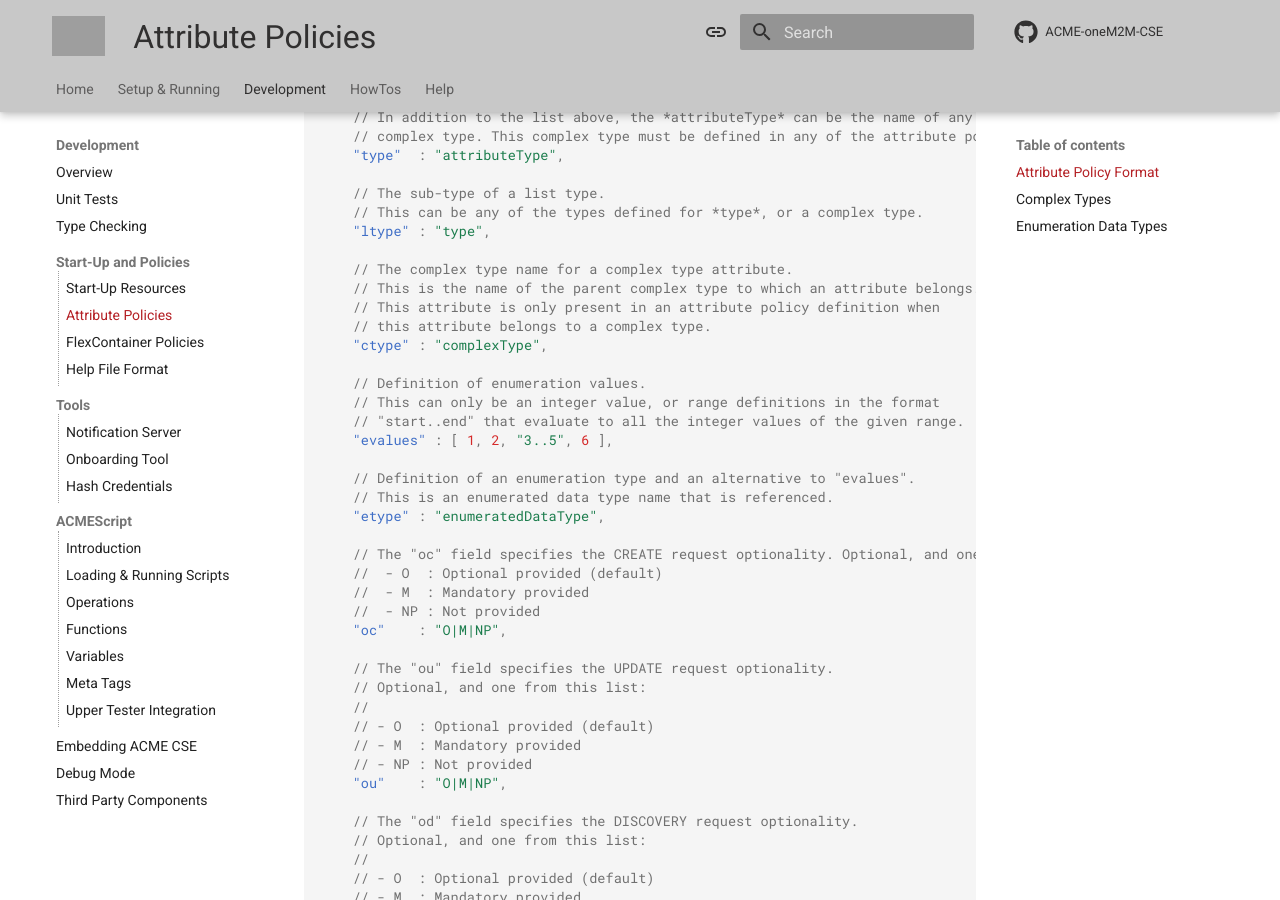
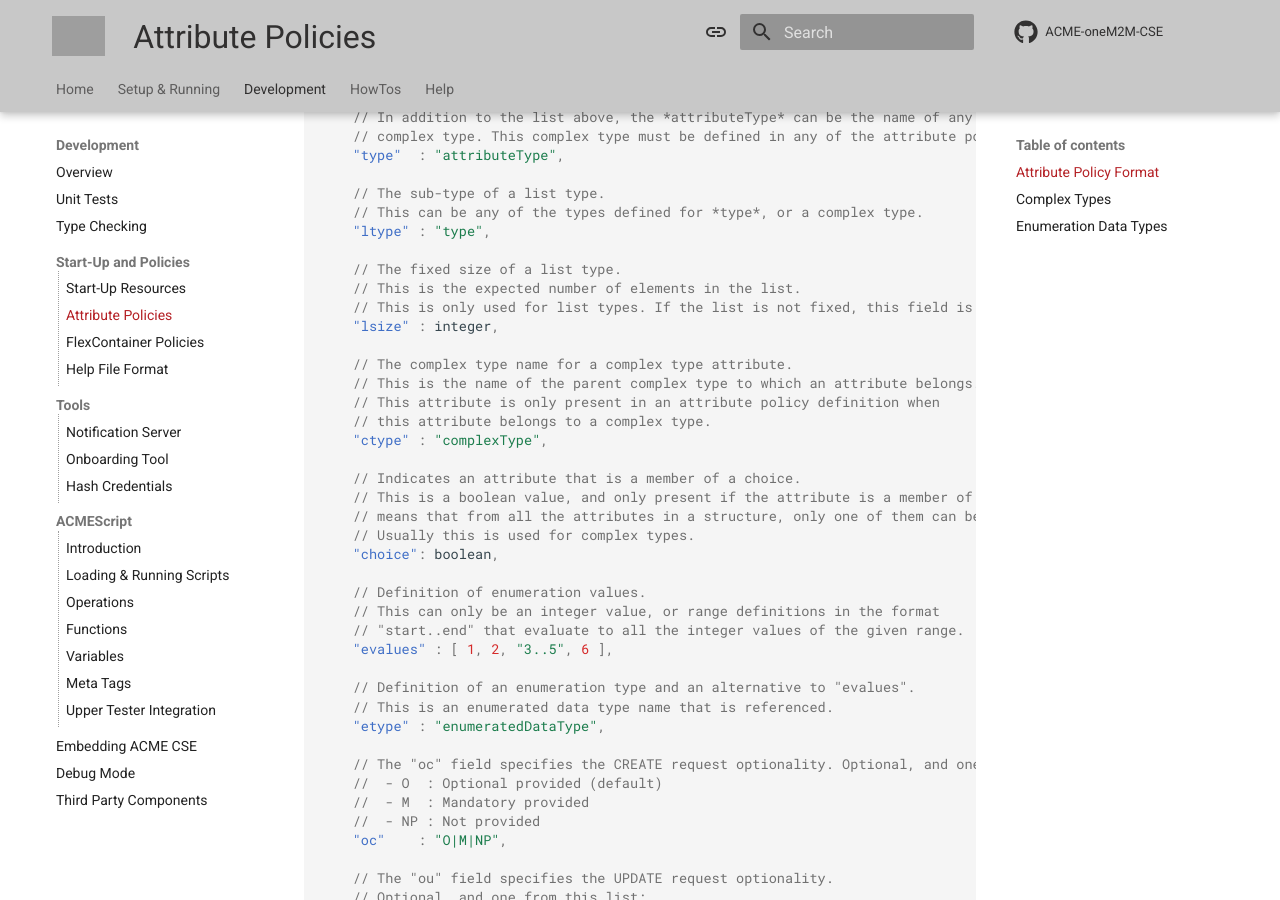
Before and after one commit to ankraft/ACME-oneM2M-CSE-mkdocs, an MkDocs documentation site: the page built from docs/development/AttributePolicies.md, in a window 1280 px wide and 900 px high, scrolled down 1438 px. Built offline with MkDocs 1.6.1 and Material for MkDocs 9.7.7, drawn with Linux system fonts in a browser that asks for light colours; comment, search, counter and statistics services are not loaded; grey boxes are pictures that could not be loaded.

Commit message:
Added documentation for new (upcoming) lsize and choice attribute indicators

```diff
--- a/docs/development/AttributePolicies.md
+++ b/docs/development/AttributePolicies.md
@@ -69,11 +69,22 @@ Some of the fields are not yet used, but will supported by a future version of t
 	// This can be any of the types defined for *type*, or a complex type.
 	"ltype" : "type",
 
+	// The fixed size of a list type.
+	// This is the expected number of elements in the list.
+	// This is only used for list types. If the list is not fixed, this field is not present.
+	"lsize" : integer,
+
 	// The complex type name for a complex type attribute.
 	// This is the name of the parent complex type to which an attribute belongs.
 	// This attribute is only present in an attribute policy definition when
 	// this attribute belongs to a complex type.
 	"ctype" : "complexType",
+
+	// Indicates an attribute that is a member of a choice.
+	// This is a boolean value, and only present if the attribute is a member of a choice. This
+	// means that from all the attributes in a structure, only one of them can be present.
+	// Usually this is used for complex types.
+	"choice": boolean,
 
 	// Definition of enumeration values.
 	// This can only be an integer value, or range definitions in the format
```
